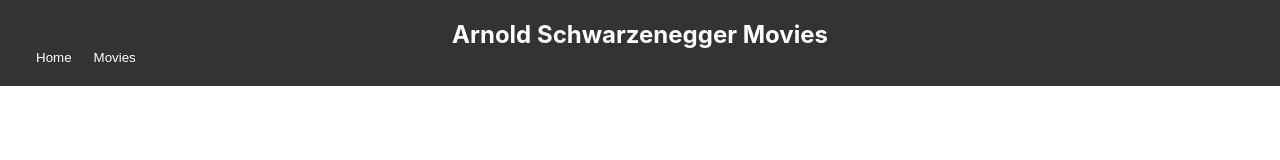
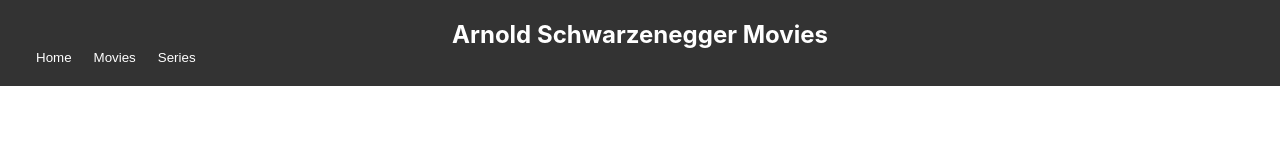
Before and after one commit to Kimichka/phase-2-react-project-frontend-github, a React (Create React App) app: page / in a window 1280 px wide. Shown: the top 160 px of the page. Built offline with nearby package versions, Linux system fonts and the light colour scheme.

Commit message:
Adds Series to header and app

```diff
--- a/src/App.js
+++ b/src/App.js
@@ -2,17 +2,20 @@
 import { BrowserRouter as Router, Routes, Route } from 'react-router-dom';
 import Header from './components/Header';
 import MovieList from './components/MovieList';
+import SeriesList from './components/SeriesList';
 import MovieDetail from './components/MovieDetail';
 import './App.css';
 
 function App() {
   const [showMovies, setShowMovies] = useState(false);
+  const [showSeries, setShowSeries] = useState(false);
 
   return (
     <Router>
       <div className="App">
-        <Header showMovies={showMovies} setShowMovies={setShowMovies} />
+        <Header showMovies={showMovies} setShowMovies={setShowMovies} setShowSeries={setShowSeries} />
         {showMovies && <MovieList />}
+        {showSeries && <SeriesList />}
         <Routes>
           <Route path="/movie/:id" element={<MovieDetail />} />
         </Routes>
--- a/src/components/Header.js
+++ b/src/components/Header.js
@@ -1,12 +1,13 @@
 import React from 'react';
 
-const Header = ({ showMovies, setShowMovies }) => {
+const Header = ({ showMovies, setShowMovies, setShowSeries }) => {
   const handleHomeClick = () => {
     window.scrollTo({
       top: 0,
       behavior: "smooth"
     });
     setShowMovies(false);
+    setShowSeries(false);
   };
 
   return (
@@ -18,8 +19,11 @@
         <button className="header-link" style={{ marginLeft: "10px", color: "#fff", textDecoration: "none", background: "none", border: "none" }} onClick={handleHomeClick}>
           Home
         </button>
-        <button className="header-link" style={{ marginLeft: "10px", color: "#fff", textDecoration: "none", background: "none", border: "none" }} onClick={() => setShowMovies(true)}>
+        <button className="header-link" style={{ marginLeft: "10px", color: "#fff", textDecoration: "none", background: "none", border: "none" }} onClick={() => { setShowMovies(true); setShowSeries(false); }}>
           Movies
+        </button>
+        <button className="header-link" style={{ marginLeft: "10px", color: "#fff", textDecoration: "none", background: "none", border: "none" }} onClick={() => { setShowMovies(false); setShowSeries(true); }}>
+          Series
         </button>
       </nav>
     </header>
```
